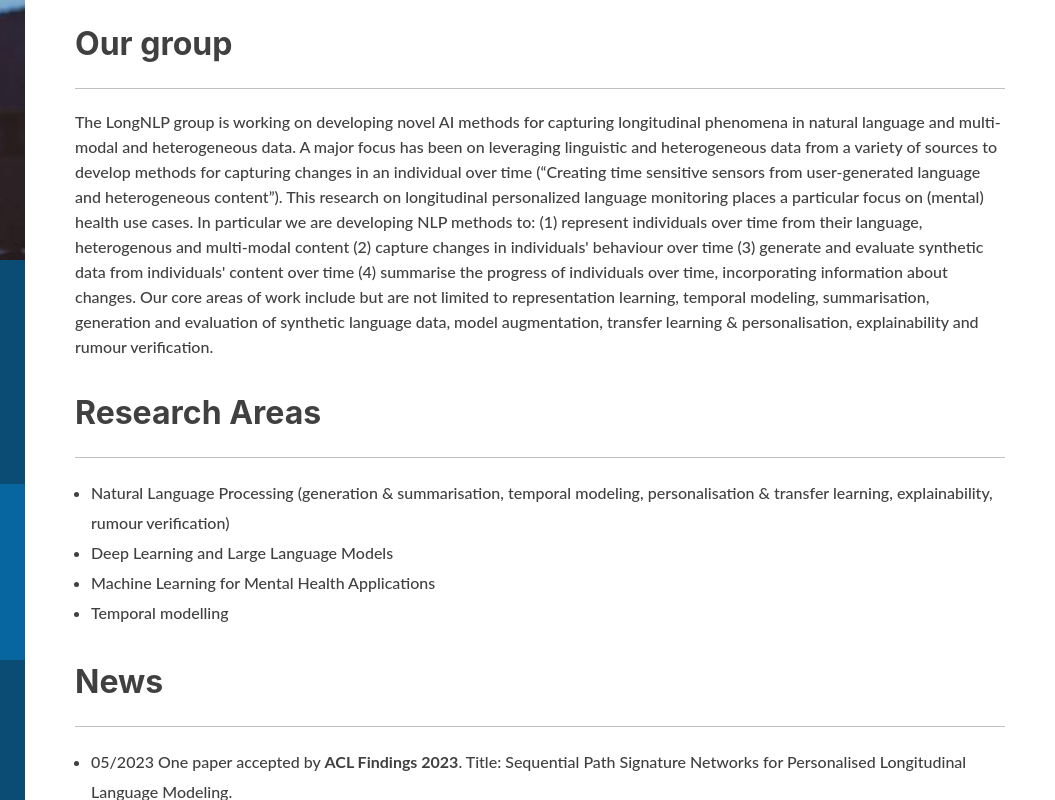
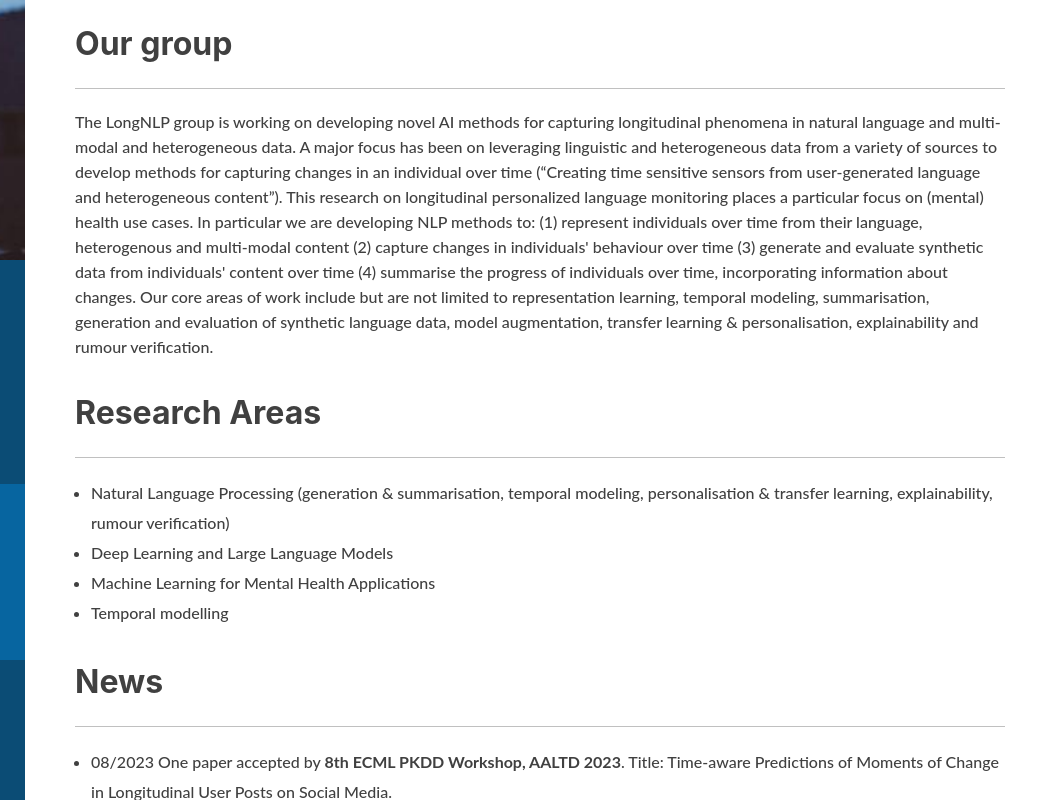
Before and after one commit to Maria-Liakata-NLP-Group/Maria-Liakata-NLP-Group.github.io, a plain HTML site: page index.html in a window 1280 px wide. Shown: the full height of the page, 225-1280 px from the left. Drawn offline with nearby package versions, Linux system fonts and the light colour scheme; a small style sheet from the web is missing.

Commit message:
added Time-aware Predictions of Moments of Change in Longitudinal User Posts on Social Media paper

```diff
--- a/index.html
+++ b/index.html
@@ -78,6 +78,9 @@ Our core areas of work include but are not limited to representation learning, t
 
   <div class="content">
     <ul>
+      <li>
+        <span class="label label-info">08/2023</span> One paper accepted by <span style="font-weight:bold">8th ECML PKDD Workshop, AALTD 2023</span>. Title: Time-aware Predictions of Moments of Change in Longitudinal User Posts on Social Media.
+      </li>
       <li>
         <span class="label label-info">05/2023</span> One paper accepted by <span style="font-weight:bold">ACL Findings 2023</span>. Title: Sequential Path Signature Networks for Personalised Longitudinal Language Modeling.
       </li>
```
